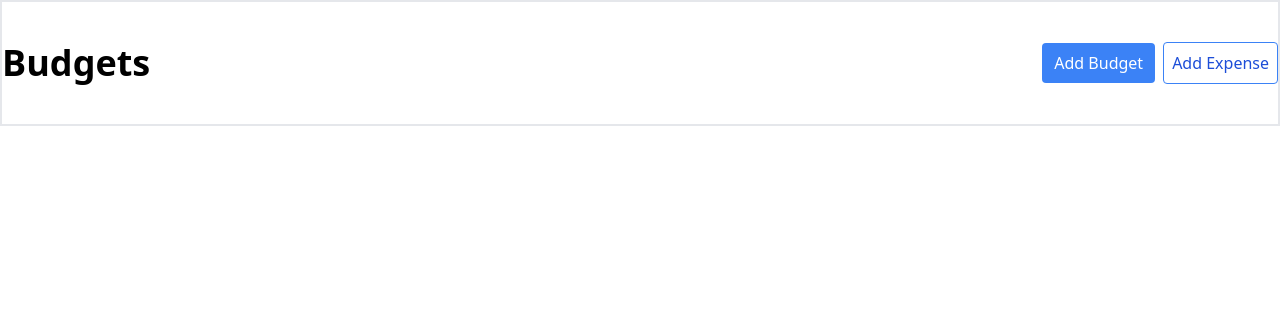
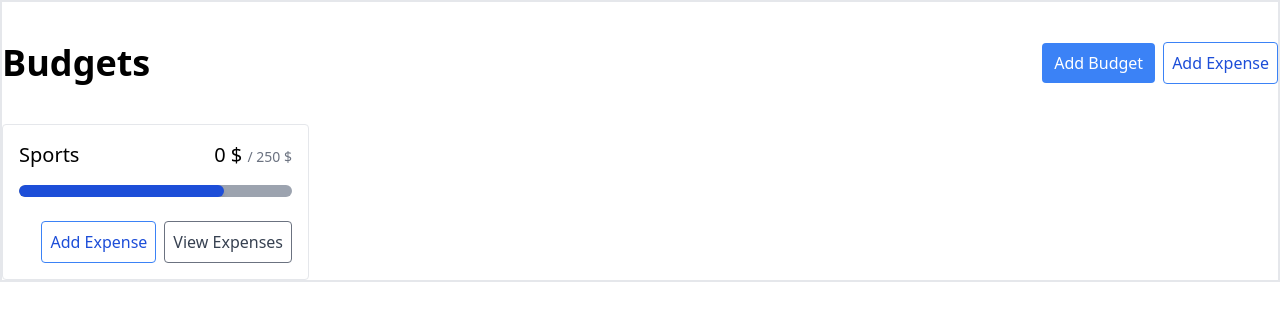
Before and after one commit to michael-schlueter/budgets-app, a React (Create React App) app: page / in a window 1280 px wide. Shown: the top 320 px of the page. Built offline with nearby package versions, Linux system fonts and the light colour scheme.

Commit message:
added BudgetCard component with basic styling

```diff
--- a/src/App.tsx
+++ b/src/App.tsx
@@ -1,18 +1,31 @@
-import React from 'react';
+import React from "react";
+import BudgetCard from "./components/BudgetCard";
 
 function App() {
   return (
-    <div className='container border-2 m-auto'>
-      <header className='flex justify-between items-center my-10'>
-        <h1 className='font-semibold text-4xl'>Budgets</h1>
+    <div className="container border-2 m-auto">
+      <header className="flex justify-between items-center my-10">
+        <h1 className="font-semibold text-4xl">Budgets</h1>
         <div>
-        <button className='bg-blue-500 hover:bg-blue-700 text-white mr-2 py-2 px-3 rounded'>Add Budget</button>
-        <button className='bg-transparent hover:bg-blue-500 text-blue-700 hover:text-white py-2 px-2 border border-blue-500 hover:border-transparent rounded'>Add Expense</button>
+          <button className="bg-blue-500 hover:bg-blue-700 text-white mr-2 py-2 px-3 rounded">
+            Add Budget
+          </button>
+          <button className="bg-transparent hover:bg-blue-500 text-blue-700 hover:text-white py-2 px-2 border border-blue-500 hover:border-transparent rounded">
+            Add Expense
+          </button>
         </div>
       </header>
+      <div
+        style={{
+          display: "grid",
+          gridTemplateColumns: "repeat(auto-fill, minmax(300px, 1fr))",
+          gap: "1rem",
+          alignItems: "flex-start",
+        }}
+      >
+        <BudgetCard></BudgetCard>
+      </div>
     </div>
-
-
   );
 }
 
--- /dev/null
+++ b/src/components/BudgetCard.js
@@ -0,0 +1,24 @@
+import React from "react";
+
+export default function BudgetCard() {
+  return (
+    <div className="border border-gray-200 rounded flex flex-col">
+      <div className="mt-4 mx-4 title flex justify-between">
+        <div>
+          <h2 className="text-xl">Sports</h2></div>
+        <div className="text-xl">0 $ <span className="text-sm text-gray-500">/ 250 $</span></div>
+      </div>
+      <div className="bg-gray-400 h-3 rounded-lg mx-4 mt-4 overflow-hidden">
+        <div className="bg-blue-700 w-3/4 h-full rounded-lg shadow-md"></div>
+      </div>
+      <div className="mr-4 ml-auto mt-6 mb-4">
+        <button className="mr-2 bg-transparent hover:bg-blue-500 text-blue-700 hover:text-white py-2 px-2 border border-blue-500 hover:border-transparent rounded">
+          Add Expense
+        </button>
+        <button className="bg-transparent hover:bg-gray-500 text-gray-700 hover:text-white py-2 px-2 border border-gray-500 hover:border-transparent rounded">
+          View Expenses
+        </button>
+      </div>
+    </div>
+  );
+}
```
